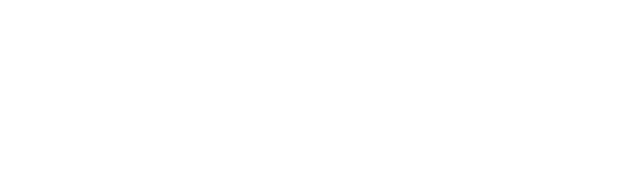
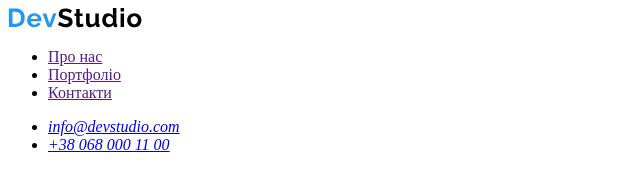
Before and after one commit to jerebcov-dmutro/wt-markup-01, a plain HTML site: page index.html in a window 1280 px wide. Shown: the whole page, without its empty margins (0-640 px from the left). Drawn offline with Linux system fonts and the light colour scheme.

Commit message:
Створено шапку
Створено шапку, з логотипом навігаційними клавішами та контактною інформацією

```diff
--- a/index.html
+++ b/index.html
@@ -3,9 +3,27 @@
 <head>
     <meta charset="UTF-8">
     <meta name="viewport" content="width=device-width, initial-scale=1.0">
-    <title>Document</title>
+    <title>Dev-studio</title>
 </head>
 <body>
-
+    <!--Шапка сайту-->
+    <header>
+        <nav>
+            <a href="">
+                <img src="img/logo.svg" alt="Логотип компанії">
+            </a>
+            <ul>
+                <li><a href="">Про нас</a></li>
+                <li><a href="">Портфоліо</a></li>
+                <li><a href="">Контакти</a></li>
+            </ul>
+            <address>
+                <ul>
+                    <li><a href="mailto:info@devstudio.com">info@devstudio.com</a></li>
+                    <li><a href="tel:+380680001100">+38 068 000 11 00</a></li>
+                </ul>
+            </address>
+        </nav>
+    </header>
 </body>
 </html>
```
Also changed, not shown: img/logo.svg (added), 1 other file.
